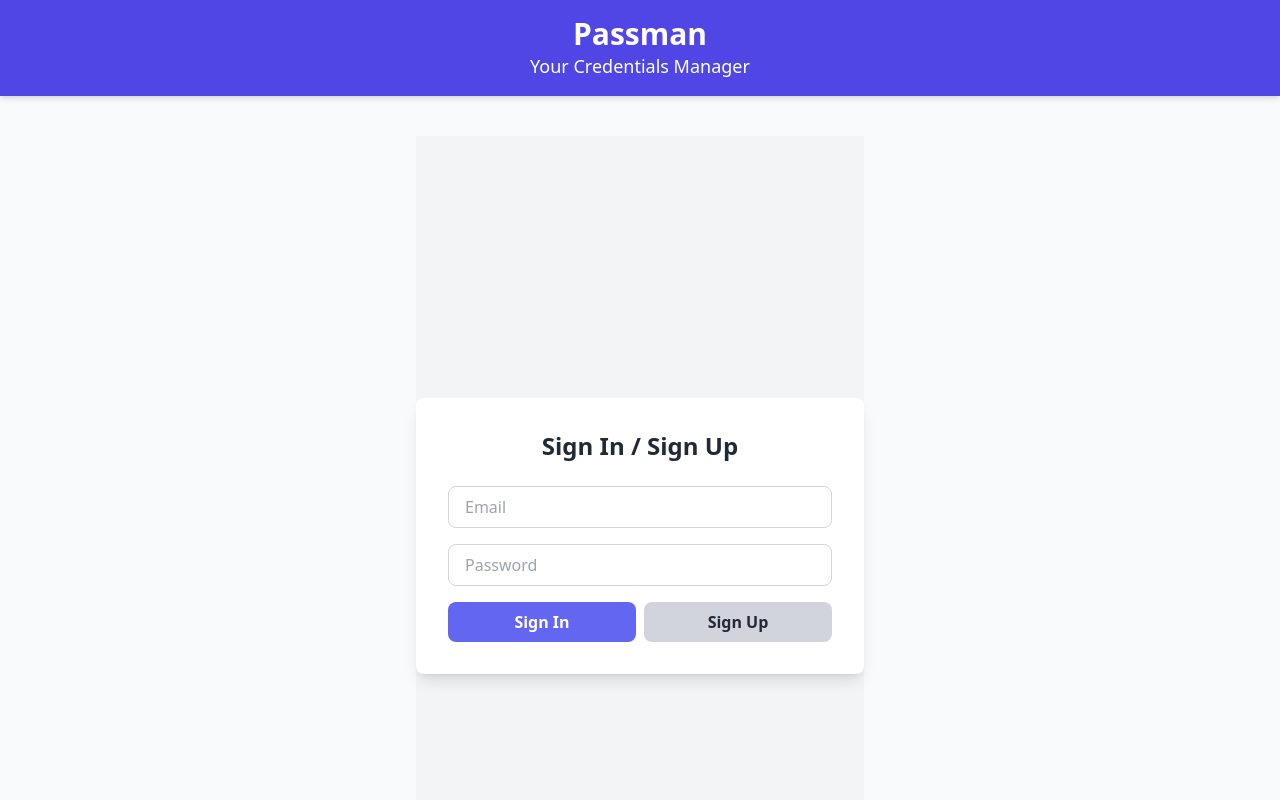
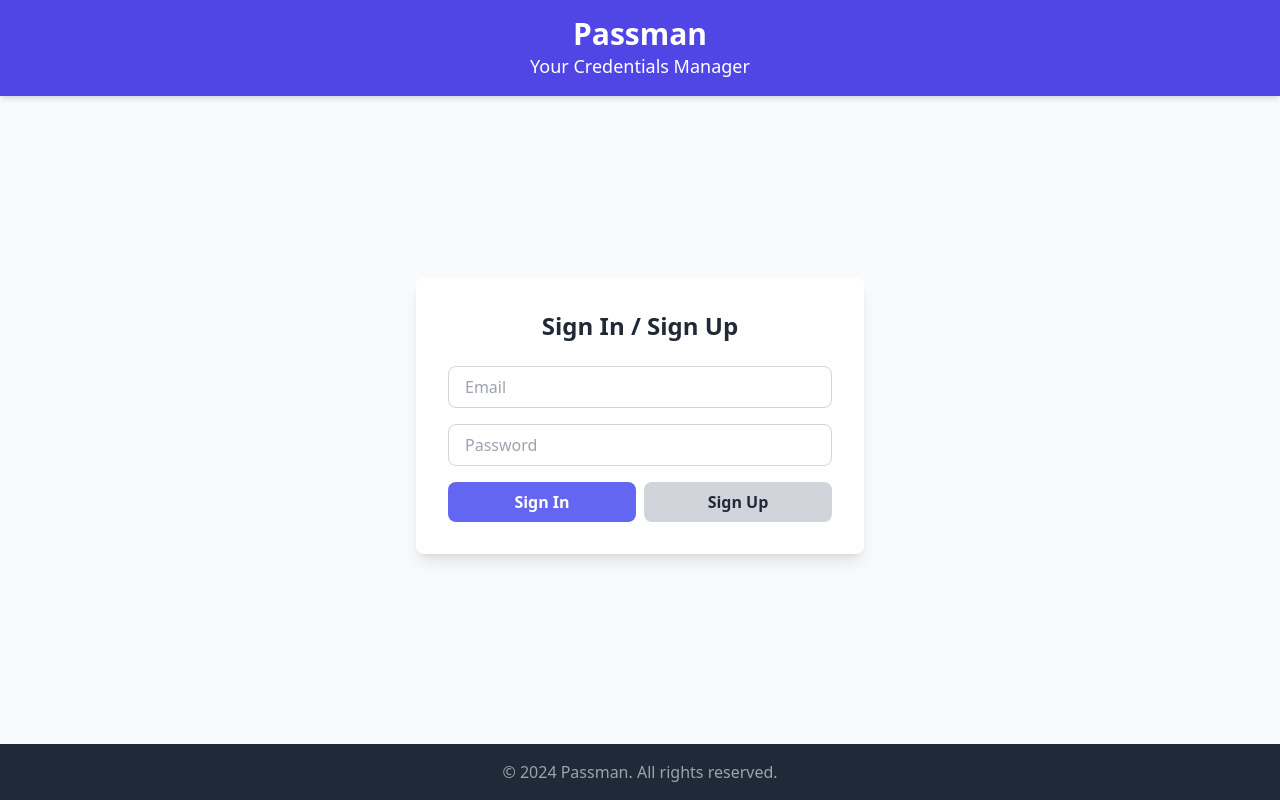
Before and after one commit to luckygoswami/Credinox, a React (Vite) app: page / in a window 1280 px wide. Shown: the top 800 px of the page. Built offline with nearby package versions, Linux system fonts and the light colour scheme; no server answers.

Commit message:
fix AuthForm UI

```diff
--- a/src/App.jsx
+++ b/src/App.jsx
@@ -104,7 +104,7 @@ function App() {
   };
 
   return (
-    <div className="min-h-screen bg-gray-50">
+    <div className="min-h-screen bg-gray-50 flex flex-col">
       <header className="bg-indigo-600 py-4 shadow-md">
         <div className="container mx-auto text-center">
           <h1 className="text-3xl font-bold text-white">Passman</h1>
@@ -112,7 +112,7 @@ function App() {
         </div>
       </header>
 
-      <main className="container mx-auto mt-10">
+      <main className="container mx-auto mt-10 flex-1 flex flex-col justify-center">
         {user ? (
           <div className="flex flex-col items-center">
             <p className="text-xl text-gray-700 mb-4">
--- a/src/components/AuthForm.jsx
+++ b/src/components/AuthForm.jsx
@@ -9,7 +9,7 @@ function AuthForm({
   handleSignUp,
 }) {
   return (
-    <div className="flex items-center justify-center min-h-screen bg-gray-100">
+    <div className="flex items-center justify-center">
       <div className="bg-white p-8 rounded-lg shadow-lg w-full max-w-md">
         <h2 className="text-2xl font-semibold text-center text-gray-800 mb-6">
           Sign In / Sign Up
```
